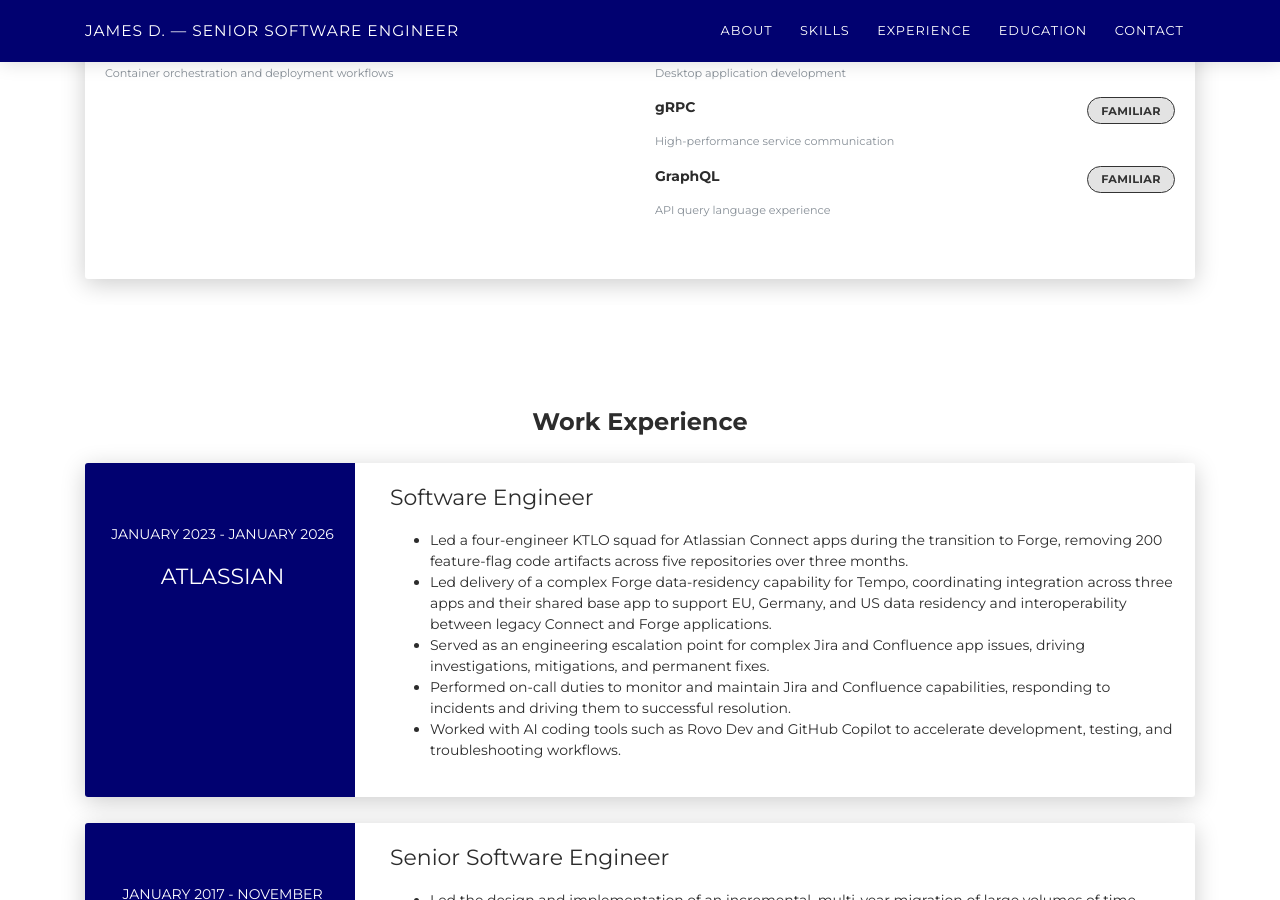
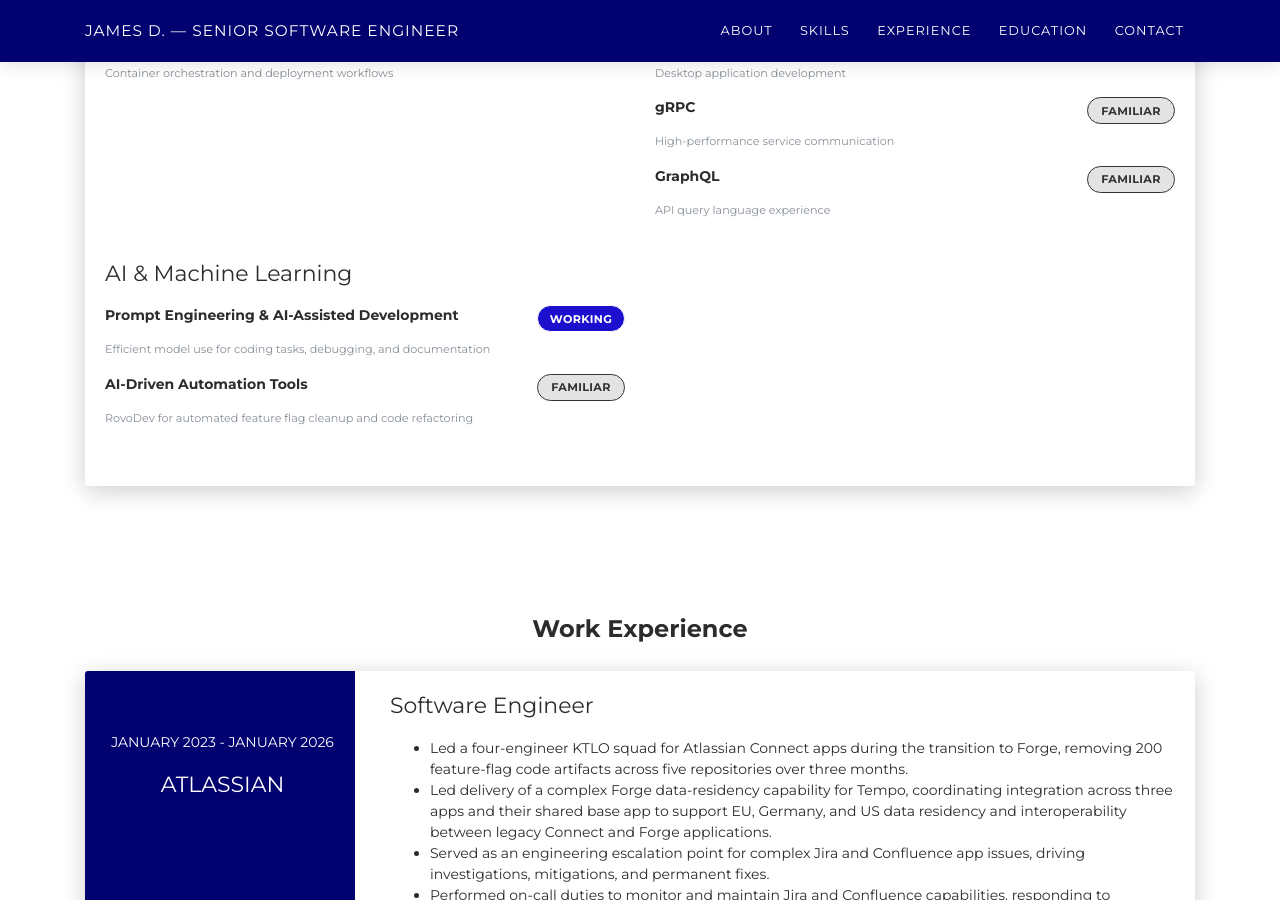
Before and after one commit to jamesd24/jamesd24.github.io, a Jekyll site: the page built from index.html, in a window 1280 px wide and 900 px high, scrolled down 1886 px. Built offline with Jekyll 4.4.1, drawn with Linux system fonts in a browser that asks for light colours; nearby versions of some CDN libraries; some of the changed text lies outside the part shown.

Commit message:
Add AI skills section with realistic prompt engineering and AI automation experience

```diff
--- a/_data/skills.yml
+++ b/_data/skills.yml
@@ -72,3 +72,12 @@
     - name: GraphQL
       level: Familiar
       evidence: API query language experience
+
+- name: AI & Machine Learning
+  skills:
+    - name: Prompt Engineering & AI-Assisted Development
+      level: Working
+      evidence: Efficient model use for coding tasks, debugging, and documentation
+    - name: AI-Driven Automation Tools
+      level: Familiar
+      evidence: RovoDev for automated feature flag cleanup and code refactoring
```
